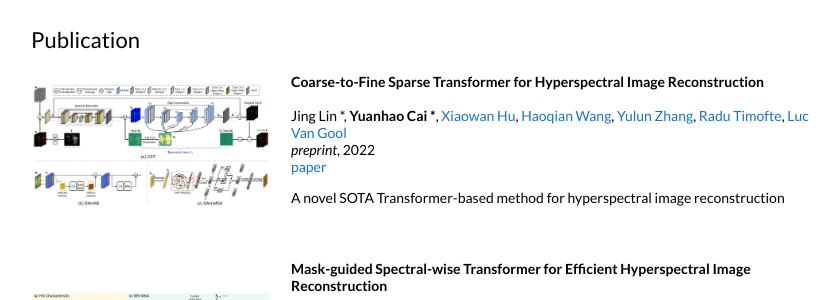
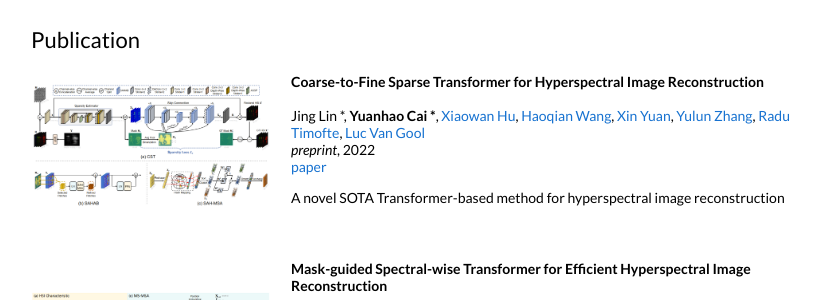
Before and after one commit to ChunmingHe/caiyuanhao1998.github.io, a Jekyll site: the page built from _posts/2022-01-10-preprint22.markdown, in a window 1280 px wide and 900 px high, scrolled down 495 px. Shown: the part 153-453 px from the top of the window, without its empty margins (209-1049 px from the left). Built offline with Jekyll 4.4.1, drawn with Linux system fonts in a browser that asks for light colours.

Commit message:
Update 2022-01-10-preprint22.markdown

```diff
--- a/_posts/2022-01-10-preprint22.markdown
+++ b/_posts/2022-01-10-preprint22.markdown
@@ -8,6 +8,6 @@ author: "Yuanhao Cai"
 venue: "preprint"
 paper: https://arxiv.org/pdf/2203.04845.pdf
 bibtex: https://arxiv.org/abs/2201.01893
-authors: Jing Lin *, <strong>Yuanhao Cai *</strong>, <a href="https://huxiaowan.github.io/">Xiaowan Hu</a>, <a href="https://www.sigs.tsinghua.edu.cn/whq/">Haoqian Wang</a>,  <a href="https://yulunzhang.com/">Yulun Zhang</a>, <a href="http://people.ee.ethz.ch/~timofter/">Radu Timofte</a>, <a href="https://ee.ethz.ch/the-department/faculty/professors/person-detail.OTAyMzM=.TGlzdC80MTEsMTA1ODA0MjU5.html">Luc Van Gool</a>
+authors: Jing Lin *, <strong>Yuanhao Cai *</strong>, <a href="https://huxiaowan.github.io/">Xiaowan Hu</a>, <a href="https://www.sigs.tsinghua.edu.cn/whq/">Haoqian Wang</a>, <a href="https://www.bell-labs.com/about/researcher-profiles/xyuan/">Xin Yuan</a>,  <a href="https://yulunzhang.com/">Yulun Zhang</a>, <a href="http://people.ee.ethz.ch/~timofter/">Radu Timofte</a>, <a href="https://ee.ethz.ch/the-department/faculty/professors/person-detail.OTAyMzM=.TGlzdC80MTEsMTA1ODA0MjU5.html">Luc Van Gool</a>
 ---
 A novel SOTA Transformer-based method for hyperspectral image reconstruction
```
